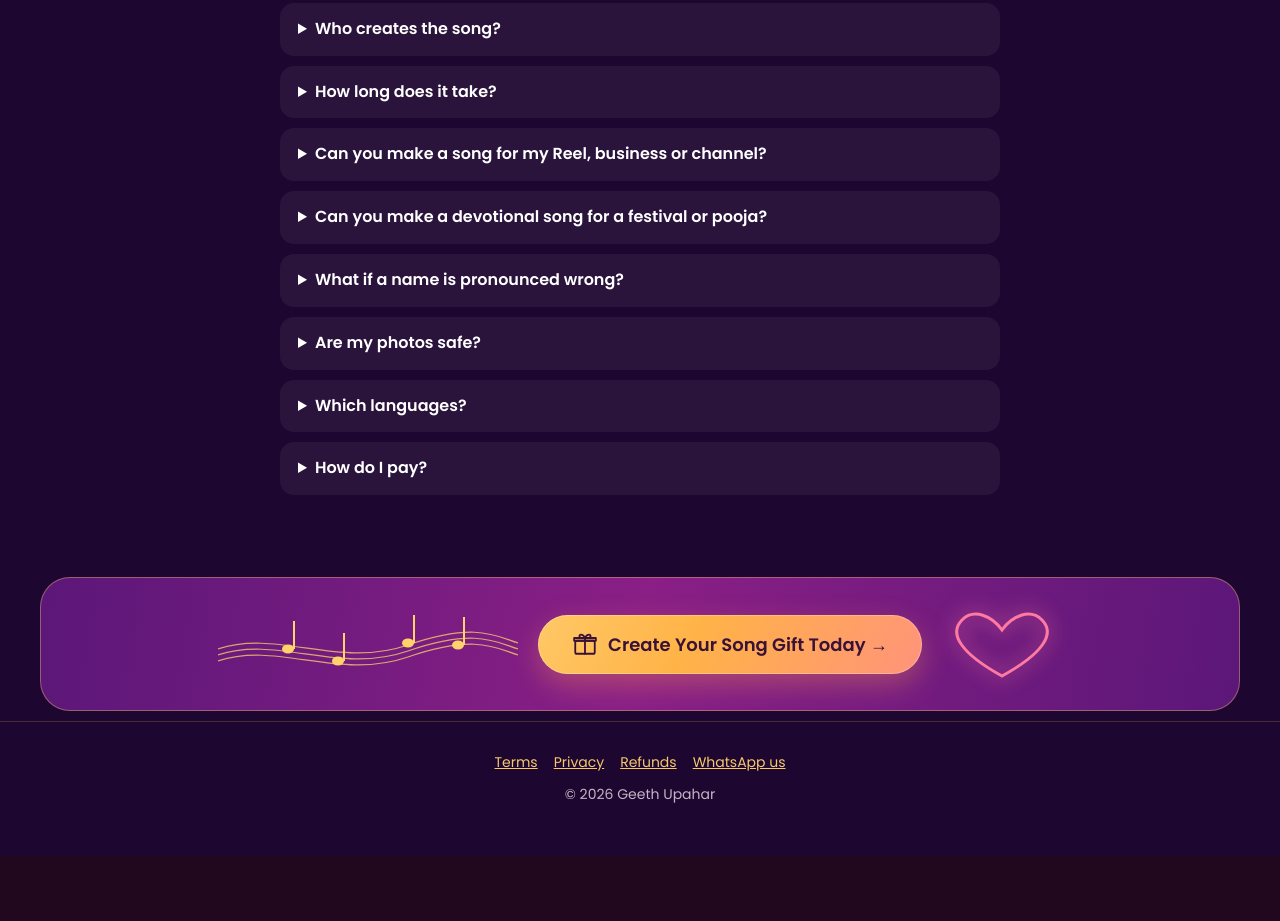
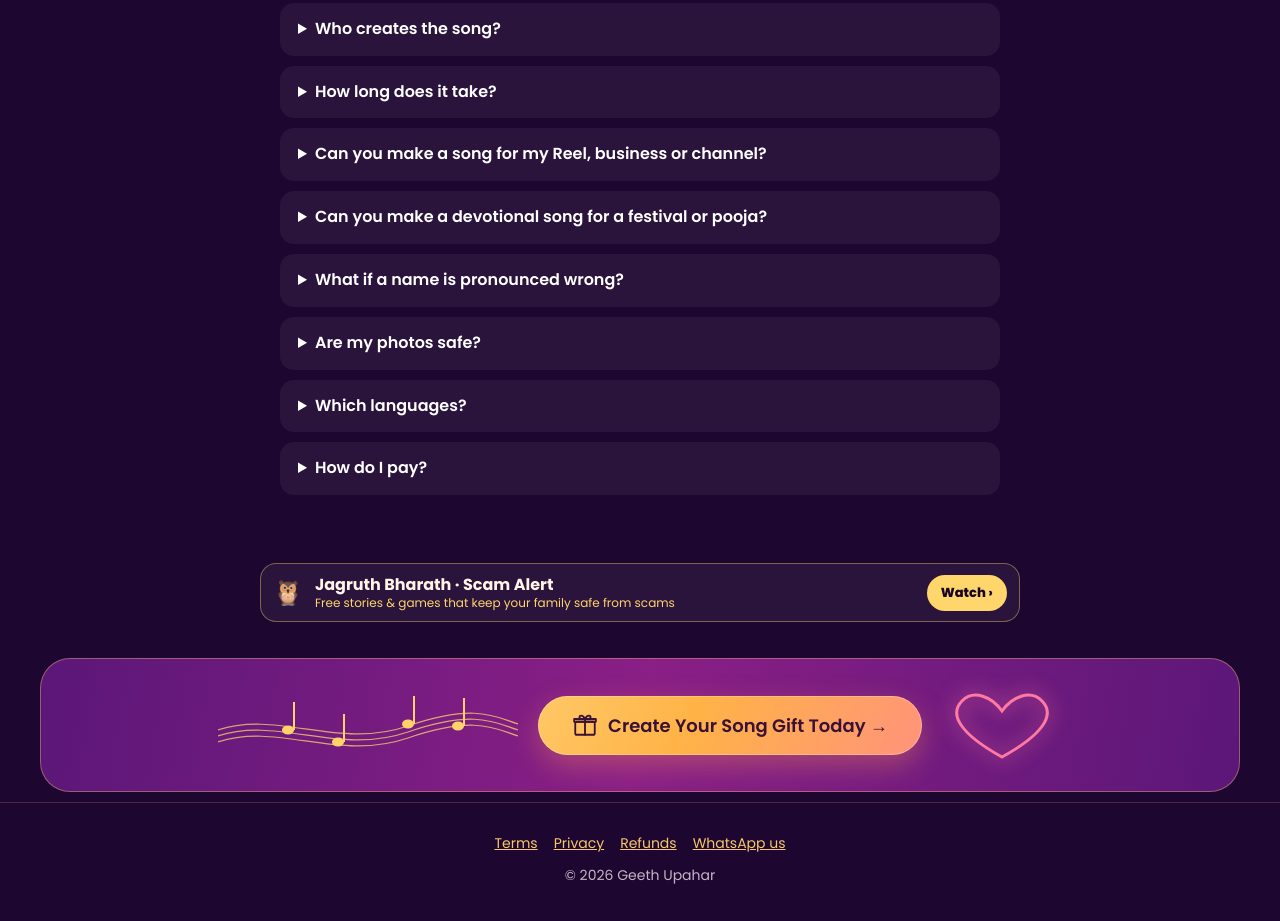
Before and after one commit to shubharavi08-cloud/geethupahar-site, a website: page public/index.html in a window 1280 px wide. Shown: the part 3171-4092 px from the top of the page. Before the commit the page ends 4027 px from the top, so only its background shows below. Drawn offline with Linux system fonts and the light colour scheme; no server answers.

Commit message:
Cross-promo strip to Jagruth Bharath Scam Alert
Co-Authored-By: Claude Sonnet 5.5 <noreply@anthropic.com>
Claude-Session: https://claude.ai/code/session_01RFA7oVcBYVnRQCRDky9sBV

```diff
--- a/public/index.html
+++ b/public/index.html
@@ -2,7 +2,7 @@
 <title>Don't Just Gift Something. Gift a Song. — Geeth Upahar</title>
 <meta name="description" content="Don't just gift something — gift a song. Personalised songs for birthdays, anniversaries, weddings, Reels, festivals and pooja. Audio from ₹499, video song from ₹999. Hindi, Kannada, Tamil, Telugu, English.">
 <link rel="preconnect" href="https://fonts.googleapis.com"><link href="https://fonts.googleapis.com/css2?family=Noto+Sans+Kannada:wght@600;700&family=Pacifico&family=Poppins:wght@400;500;600;700;800&display=swap" rel="stylesheet">
-<link rel="stylesheet" href="/style.css?v=3"></head><body class="home">
+<link rel="stylesheet" href="/style.css?v=4"></head><body class="home">
 <svg width="0" height="0" style="position:absolute" aria-hidden="true"><defs>
 <symbol id="i-heart" viewBox="0 0 24 24"><path d="M12 20.5S3.5 15.4 3.5 9.3A4.6 4.6 0 0 1 12 7a4.6 4.6 0 0 1 8.5 2.3c0 6.1-8.5 11.2-8.5 11.2z"/></symbol>
 <symbol id="i-bars" viewBox="0 0 24 24"><path d="M3 10v4M7 6v12M11 3v18M15 7v10M19 9v6M22 11v2"/></symbol>
@@ -96,6 +96,7 @@
 <details><summary>Which languages?</summary><p>Hindi, Kannada, Tamil, Telugu and English. Choose when you order.</p></details>
 <details><summary>How do I pay?</summary><p>UPI, cards, netbanking and wallets — securely through Razorpay.</p></details></div></div></section>
 
+<div class="wrap"><a class="xad" href="https://worldofwondersstudio.com/jagruth-bharath/?utm_source=geethupahar&utm_medium=xpromo" rel="noopener"><span class="xad-i">🦉</span><span class="xad-t"><b>Jagruth Bharath · Scam Alert</b><small>Free stories &amp; games that keep your family safe from scams</small></span><span class="xad-go">Watch ›</span></a></div>
 <div class="wrap"><div class="ctab"><svg class="staff" viewBox="0 0 300 70" aria-hidden="true"><g stroke="#f6c96b" stroke-width="1.2" fill="none" opacity=".8"><path d="M0 40C60 20 120 60 190 36S280 28 300 34"/><path d="M0 46C60 26 120 66 190 42S280 34 300 40"/><path d="M0 52C60 32 120 72 190 48S280 40 300 46"/></g><g fill="#ffd36a"><ellipse cx="70" cy="40" rx="6" ry="4.5"/><ellipse cx="120" cy="52" rx="6" ry="4.5"/><ellipse cx="190" cy="34" rx="6" ry="4.5"/><ellipse cx="240" cy="36" rx="6" ry="4.5"/></g><g stroke="#ffd36a" stroke-width="2"><path d="M76 40V12M126 52V24M196 34V6M246 36V8"/></g></svg>
 <a class="btn big" href="/order.html"><svg class="ic"><use href="#i-gift"/></svg> Create Your Song Gift Today →</a>
 <svg class="hrt" viewBox="0 0 120 80" aria-hidden="true"><path d="M60 72C20 50 6 30 20 16c12-12 30-4 40 10 10-14 28-22 40-10 14 14 0 34-40 56z" fill="none" stroke="#ff7aa2" stroke-width="3"/></svg></div></div>
--- a/public/style.css
+++ b/public/style.css
@@ -151,3 +151,7 @@ body.home .wrap{max-width:1240px}body.home section.dk .wrap,body.home section.dk
 .flow{flex-wrap:wrap;justify-content:center}.flow em{display:none}.fs{flex:0 0 44%;margin-bottom:12px}.tiles{grid-template-columns:repeat(2,1fr)}
 .ctab{flex-direction:column}.ctab .staff,.ctab .hrt{display:none}.ctab .btn{font-size:16px;padding:14px 20px}.hs{letter-spacing:2.5px}}
 @media (max-width:640px){.nav{flex-wrap:wrap;gap:6px 8px}.brandlk{flex:1;min-width:0}.gbtn{padding:9px 14px;font-size:13px}.gbtn .ic{display:none}.bt b{font-size:19px}.links a{padding:7px 11px;font-size:13.5px}}
+
+.xad{display:flex;align-items:center;gap:12px;max-width:760px;margin:22px auto;padding:10px 12px;border-radius:16px;background:rgba(255,255,255,.06);border:1px solid rgba(255,214,107,.4);text-decoration:none;color:#fff5e6}
+.xad-i{font-size:24px}.xad-t{flex:1;display:flex;flex-direction:column;line-height:1.3}.xad-t small{color:#ffd66b;font-size:12px}
+.xad-go{background:#ffd66b;color:#190522;font-weight:800;font-size:13px;padding:8px 14px;border-radius:999px}
```
